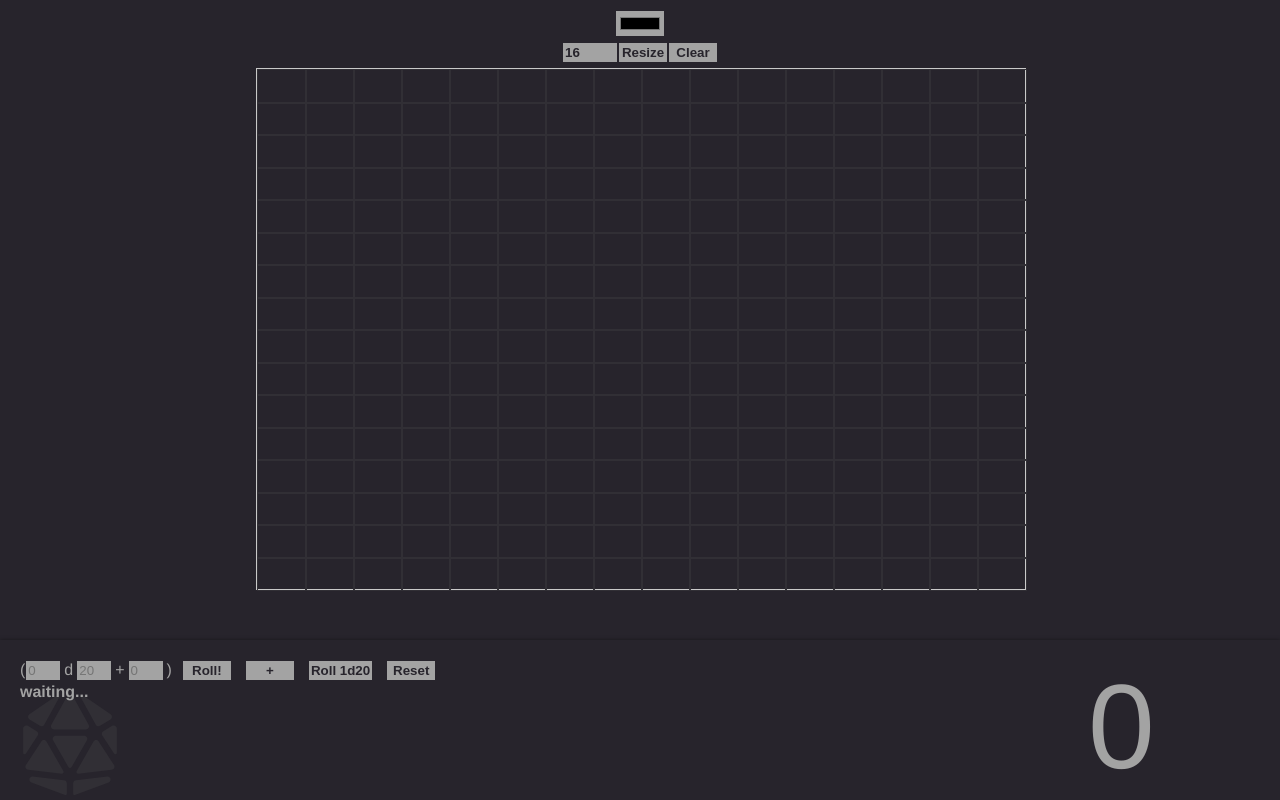
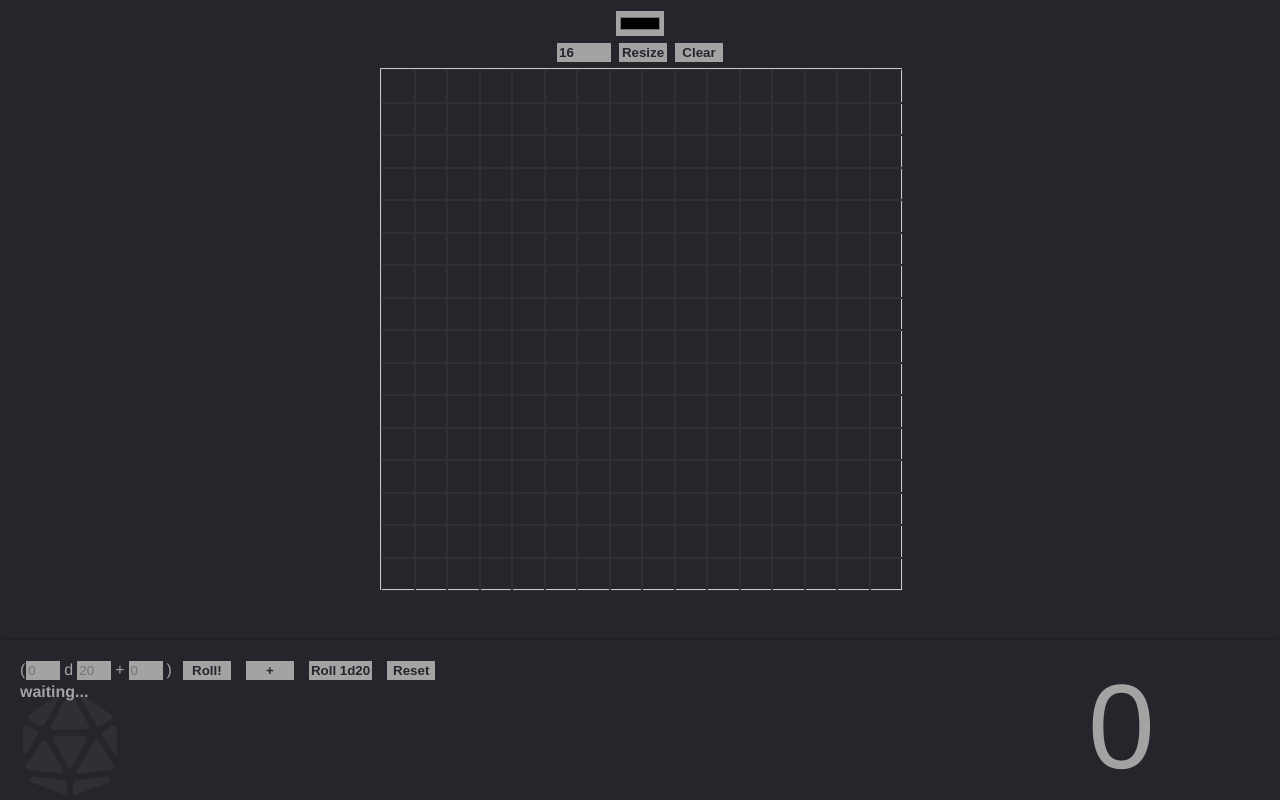
Before and after one commit to savwiley/dnd-maps, a React (Create React App) app: page / in a window 1280 px wide. Built offline with nearby package versions, Linux system fonts and the light colour scheme.

Commit message:
resize grid to squares instead of rectangles

```diff
--- a/src/components/Grid/style.js
+++ b/src/components/Grid/style.js
@@ -2,10 +2,10 @@ import styled from "styled-components";
 
 export const GridBox = styled.div`
   margin: auto;
-  width: 60%;
+  width: 65vh;
   text-align: center;
   input {
-    margin: 5px 0;
+    margin: 5px 3px;
     padding: 2px;
     background: var(--text);
     border: 1px solid var(--background);
```
